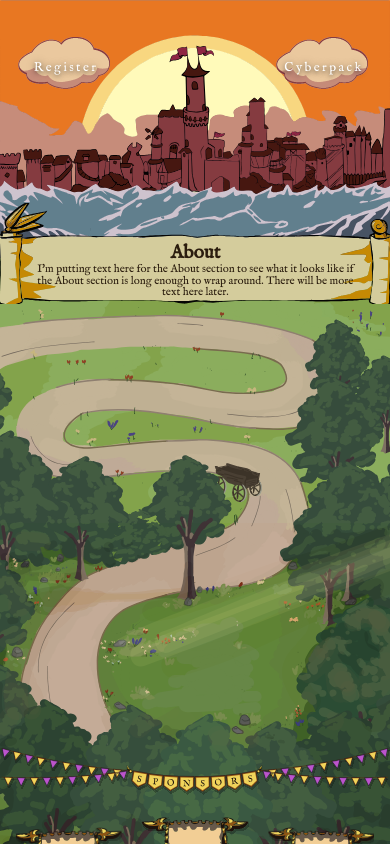
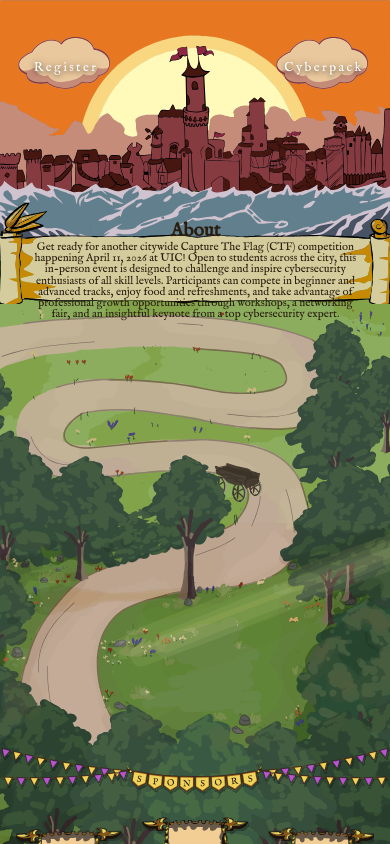
Before and after one commit to Capture-The-Flame/CTFWeb2026, a React (Vite) app: page / in a window 390 px wide. Built offline with nearby package versions, Linux system fonts and the light colour scheme.

Commit message:
About message update (revised old about)

```diff
--- a/src/sections/About/About.css
+++ b/src/sections/About/About.css
@@ -6,7 +6,7 @@
   justify-content: flex-start;
 
   text-align: center;
-  padding: 2rem 1rem;
+  padding: 2rem 2rem;
 
   font-family: "fellEnglish", monospace;
   color: #2b1d0e;
@@ -14,14 +14,14 @@
 
 /* Title */
 .about-title {
-  font-size: clamp(1.2rem, 4vw, 1.75rem);
+  font-size: clamp(1.2rem, 4vw, 1.5rem);
   margin: 0 0 0 0;
   line-height: 0;
 }
 
 /* Paragraphs */
 .about p {
-  font-size: clamp(1rem, 1.6vw, 1.25rem);
+  font-size: clamp(0.8rem, 1.6vw, 1.2rem);
   line-height: 1.5;
   margin-bottom: 3rem;
   max-width: 75ch;
--- a/src/sections/About/About.jsx
+++ b/src/sections/About/About.jsx
@@ -5,7 +5,7 @@ export default function About() {
     <section className="about">
       <h2 className="about-title">About</h2>
       <p>
-        I'm putting text here for the About section to see what it looks like if the About section is long enough to wrap around. There will be more text here later.
+        Get ready for another citywide Capture The Flag (CTF) competition happening April 11, 2026 at UIC! Open to students across the city, this in-person event is designed to challenge and inspire cybersecurity enthusiasts of all skill levels. Participants can compete in beginner and advanced tracks, enjoy food and refreshments, and take advantage of professional growth opportunities through workshops, a networking fair, and an insightful keynote from a top cybersecurity expert.
       </p>
     </section>
   );
```
